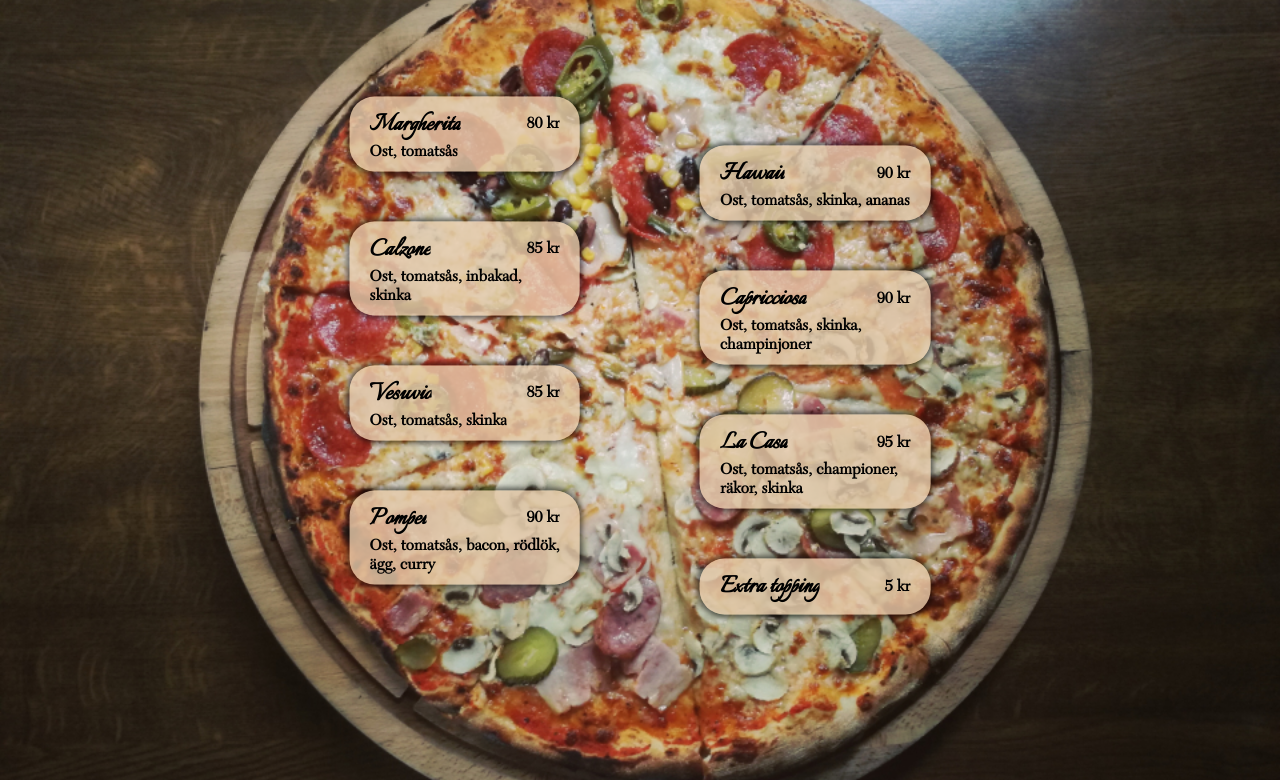
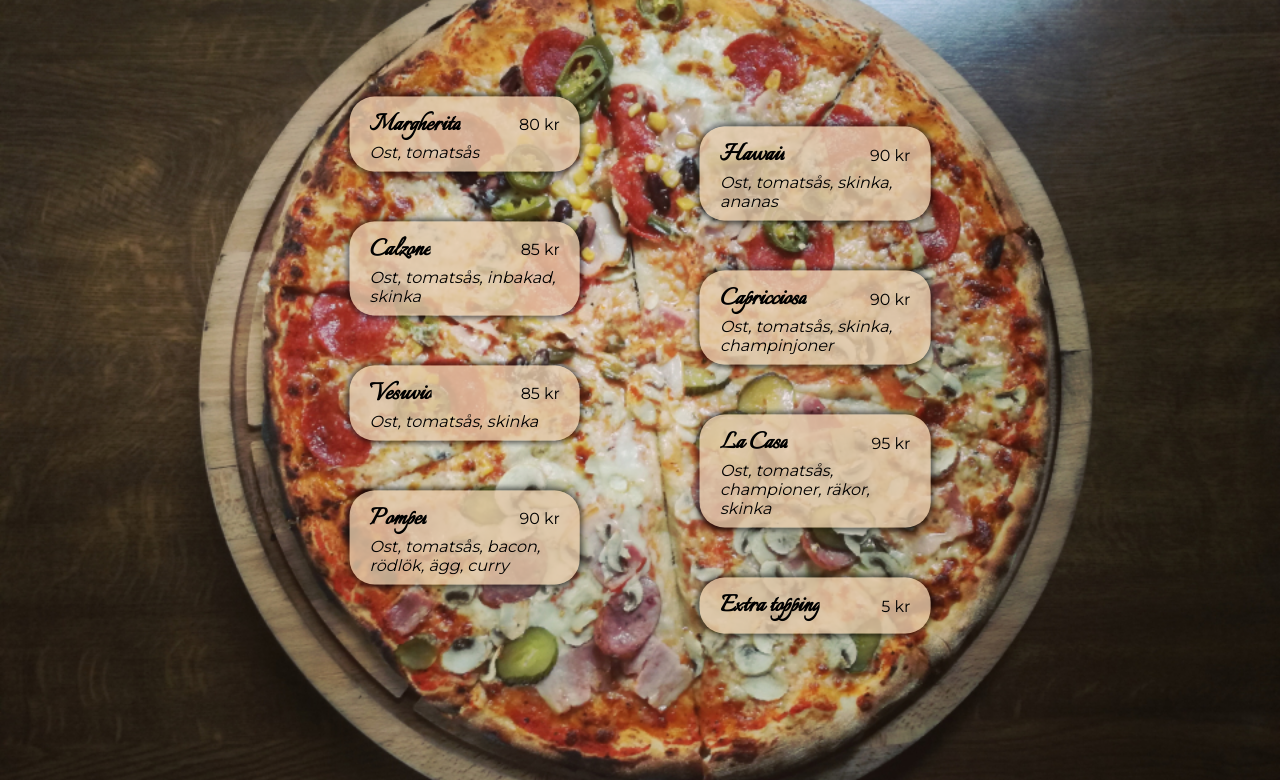
Before and after one commit to ivar117/JITS-pizzeria, a website: page index.html in a window 1280 px wide. Shown: the part 111-891 px from the top of the page. Drawn offline with Linux system fonts and the light colour scheme.

Commit message:
resetat och sparat tims senaste commit

```diff
--- a/styles/fonts.css
+++ b/styles/fonts.css
@@ -1,6 +1,6 @@
 @font-face {
-    font-family: 'NewCaledonia';
-    src: url(NewCaledoniaLTStdRg.TTF) format("truetype");
+    font-family: 'Monteserrat';
+    src: url(Montserrat-VariableFont_wght.ttf) format("truetype");
 }
 
 @font-face {
--- a/styles/style.css
+++ b/styles/style.css
@@ -16,7 +16,7 @@
 }
 
 body {
-    font-family: "NewCaledonia";
+    font-family: 'Monteserrat';
 }
 
 #background-1 {
@@ -87,7 +87,6 @@ body {
     margin-left: 10px;
     margin-right: 10px;
     padding: calc(var(--title-font-size)/4) calc(var(--title-font-size)/2);
-    font-weight: bold;
     width: 18vw;
 }
 
@@ -104,6 +103,7 @@ body {
     flex-direction: row;
     justify-content: space-between;
     width: 100%;
+    font-style: italic;
 }
 
 .menu-item .name {
@@ -167,13 +167,6 @@ a:hover {
 a.social-link:hover {
     opacity: 0.5;
 }
-
-/* @media (max-height: 1440px) {
-    .menu-item {
-        height: 115%;
-        font-size: 120%;
-    }
-} */
 
 @media (max-width: 1035px) {
     .menu-item {
```
Also changed, not shown: styles/Montserrat-VariableFont_wght.ttf (added), styles/NewCaledoniaLTStdRg.TTF (deleted).
